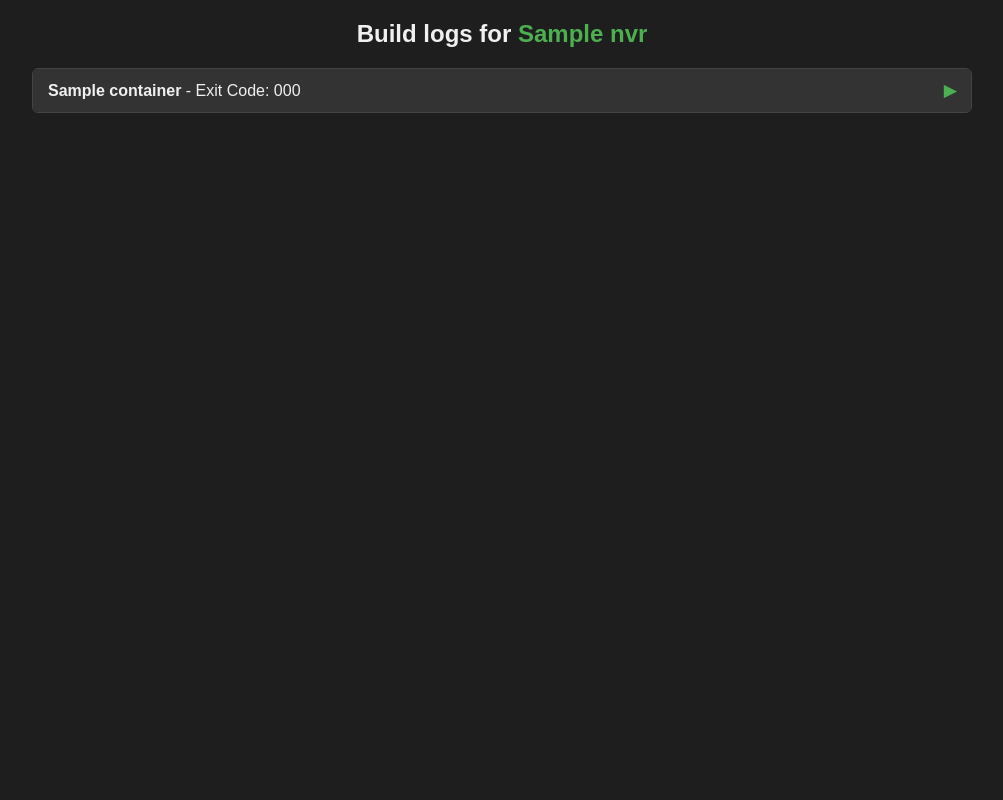
After one commit to openshift-eng/art-dashboard-ui, a Flask app: template templates/logs.html in a window 1280 px wide. The commit adds this page. Shown: the whole page, without its empty margins (138-1141 px from the left). Run offline with Flask 3, Linux system fonts and the light colour scheme; the template is opened without the code that fills it: most values are stand-ins (such as "Sample title", 1, 10 or a date in 2020).

Commit message:
Display builds logs

```diff
--- a/app.py
+++ b/app.py
@@ -4,10 +4,12 @@ import subprocess
 from datetime import datetime, timedelta
 import re
 
-from artcommonlib import redis
+from artcommonlib import redis, bigquery
+from artcommonlib.constants import TASKRUN_TABLE_ID
 from artcommonlib.konflux.konflux_build_record import KonfluxBuildRecord, KonfluxBundleBuildRecord
 from artcommonlib.konflux.konflux_db import KonfluxDb
 from flask import Flask, render_template, request, jsonify
+from sqlalchemy import Column, DateTime, String
 
 # How far back should we search for builds?
 DELTA_SEARCH = timedelta(days=180)
@@ -152,6 +154,24 @@ class KonfluxBuildHistory(Flask):
                                    nvr=nvr,
                                    build=result)
 
+        @self.route("/logs")
+        async def show_logs():
+            nvr = request.args.get('nvr')
+            record_id = request.args.get('record_id')
+            after = datetime.strptime(request.args.get('after'), "%a, %d %b %Y %H:%M:%S %Z")
+
+            # Fetch task runs
+            bq_client = bigquery.BigQueryClient()
+            bq_client.bind(TASKRUN_TABLE_ID)
+            where_clauses = [
+                    Column('start_time', DateTime) >= after,
+                    Column('record_id', String) == record_id,
+            ]
+            rows = await bq_client.select(where_clauses)
+
+            # Gather container logs
+            containers = [container for row in rows for container in row.get('containers', []) if container.get('log_output')]
+            return render_template("logs.html", nvr=nvr, containers=containers)
 
         @self.route("/packages")
         async def show_packages():
@@ -284,6 +304,8 @@ class KonfluxBuildHistory(Flask):
                 "pipeline URL": b.build_pipeline_url,
                 "art-job-url": b.art_job_url,
                 "type": "bundle" if isinstance(b, KonfluxBundleBuildRecord) else "image",
+                "record_id": b.record_id,
+                "start_time": b.start_time,
             } for b in all_builds
         ]
 
--- a/static/build.css
+++ b/static/build.css
@@ -1,7 +1,3 @@
-.results-container h2 span {
-    color: #4caf50
-}
-
 .results-container div {
     padding: 0 150px 0 150px;
 }
--- /dev/null
+++ b/static/logs.css
@@ -0,0 +1,61 @@
+div.log-entry p {
+    text-align: left;
+    font-family: monospace;
+}
+
+/* Collapsible container styles */
+.container-log-item {
+    margin: 0 150px;
+    border: 1px solid #444;
+    border-radius: 6px;
+    background-color: #2b2b2b;
+    overflow: hidden;
+}
+
+.container-header {
+    padding: 12px 15px;
+    background-color: #333;
+    cursor: pointer;
+    display: flex;
+    justify-content: space-between;
+    align-items: center;
+    transition: background-color 0.2s ease;
+    user-select: none;
+}
+
+.container-header:hover {
+    background-color: #3a3a3a;
+}
+
+.container-info {
+    flex-grow: 1;
+    color: #f0f0f0;
+}
+
+.toggle-icon {
+    color: #4caf50;
+    font-size: 16px;
+    font-weight: bold;
+}
+
+.container-header.expanded .toggle-icon {
+}
+
+.container-logs {
+    border-top: 1px solid #444;
+    background-color: #1e1e1e;
+}
+
+.log-content {
+    padding: 15px;
+    margin: 0;
+    font-family: 'Courier New', 'Monaco', monospace;
+    font-size: 13px;
+    line-height: 1.4;
+    color: #e0e0e0;
+    white-space: pre-wrap;
+    word-wrap: break-word;
+    background-color: #1e1e1e;
+    border: none;
+    overflow-x: auto;
+}
--- /dev/null
+++ b/static/logs.js
@@ -0,0 +1,18 @@
+// Toggle container logs visibility
+function toggleContainer(headerElement) {
+    const containerItem = headerElement.parentElement;
+    const logsDiv = containerItem.querySelector('.container-logs');
+    const toggleIcon = headerElement.querySelector('.toggle-icon');
+
+    if (logsDiv.style.display === 'none' || logsDiv.style.display === '') {
+        // Expand the container
+        logsDiv.style.display = 'block';
+        headerElement.classList.add('expanded');
+        toggleIcon.textContent = '▼';
+    } else {
+        // Collapse the container
+        logsDiv.style.display = 'none';
+        headerElement.classList.remove('expanded');
+        toggleIcon.textContent = '▶';
+    }
+}
--- a/static/script.js
+++ b/static/script.js
@@ -108,7 +108,7 @@ function createRow(result) {
         <td>${engineDisplay}</td>
         <td><a href="/packages?nvr=${result.nvr}" target="_blank">🔍</a></td>
         <td>
-            <a href="${result["source"]}" target="_blank" title="Source commit URL">🧬</a>
+            <a href="/logs?nvr=${result.nvr}&record_id=${result.record_id}&after=${result.start_time}" target="_blank" title="Build logs">📜️</a>
             <a href="${result["pipeline URL"]}" target="_blank" title="Build pipeline URL">🛠️</a>
             <a href="${result["art-job-url"]}" target="_blank" title="ART job URL">🎨</a>
         </td>
@@ -411,7 +411,7 @@ document.querySelector(".results-container h1").addEventListener("click", functi
 
     // Clear cached results
     cachedResults = [];
-})
+});
 
 // Copy to clipboard functionality for build details page
 async function copyToClipboard(text, button) {
--- a/static/style.css
+++ b/static/style.css
@@ -242,6 +242,10 @@ select option {
     position: relative;
 }
 
+.results-container h2 span {
+    color: #4caf50
+}
+
 #loadingOverlay img {
     width: 100px;
 }
--- a/templates/build.html
+++ b/templates/build.html
@@ -19,7 +19,7 @@
                         <tr>
                             <td>{{ key }}</td>
                             <td>
-                                {% if key in ['build_id', 'nvr', 'image_pullspec', 'art_images_share_pullspec'] and value %}
+                                {% if key in ['build_id', 'nvr', 'image_pullspec', 'art_images_share_pullspec', 'record_id'] and value %}
                                     <div class="field-with-copy">
                                         <span class="field-value">{{ value }}</span>
                                         <button class="copy-button" onclick="copyToClipboard('{{ value|e }}', this)" title="Copy to clipboard">📋</button>
--- /dev/null
+++ b/templates/logs.html
@@ -0,0 +1,38 @@
+<!DOCTYPE html>
+<html>
+<head>
+    <title>Build Logs</title>
+    <link rel="stylesheet" href="{{ url_for('static', filename='style.css') }}">
+    <link rel="stylesheet" href="{{ url_for('static', filename='logs.css') }}">
+    <!-- Favicon for the browser tab -->
+    <link rel="icon" type="image/svg+xml" href="{{ url_for('static', filename='history.png') }}">
+</head>
+<body>
+    <div class="main-container">
+        <div class="results-container">
+            <h2>Build logs for <span>{{ nvr }}</span></h2>
+            <div>
+                {% if containers %}
+                    {% for container in containers %}
+                        <div class="container-log-item">
+                            <div class="container-header" onclick="toggleContainer(this)">
+                                <span class="container-info">
+                                    <strong>{{ container.name }}</strong> - Exit Code: {{ container.exit_code }}
+                                </span>
+                                <span class="toggle-icon">▶</span>
+                            </div>
+                            <div class="container-logs" style="display: none;">
+                                <pre class="log-content">{{ container.log_output }}</pre>
+                            </div>
+                        </div>
+                    {% endfor %}
+                {% else %}
+                    <p>No logs available to display for this build.</p>
+                {% endif %}
+            </div>
+        </div>
+    </div>
+
+    <script src="{{ url_for('static', filename='logs.js') }}"></script>
+</body>
+</html>
```
